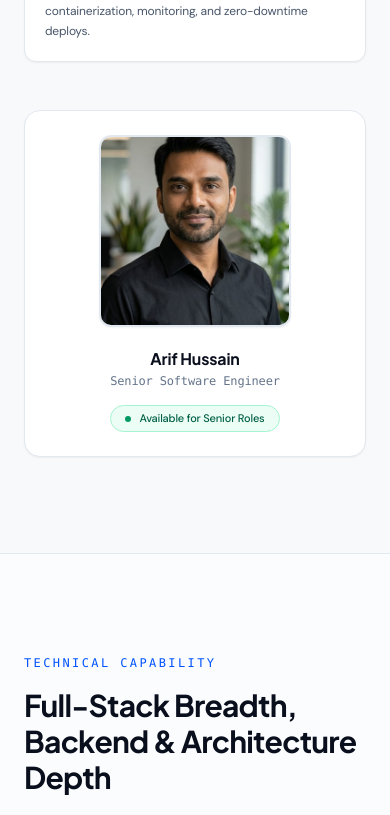
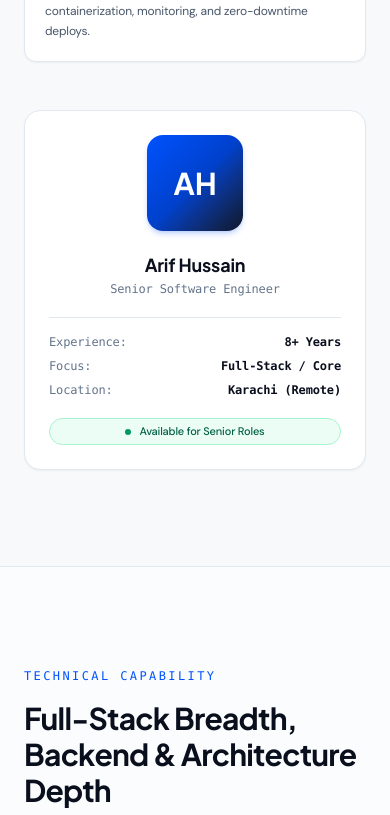
Before and after one commit to arifhussain88/portfolio, a Next.js app: page / in a window 390 px wide. Shown: the part 3760-4575 px from the top of the page. Built offline with nearby package versions, Linux system fonts and the light colour scheme; no server answers.

Commit message:
Remove project and profile image dependencies for clean typography cards

```diff
--- a/src/components/sections/About.tsx
+++ b/src/components/sections/About.tsx
@@ -1,11 +1,9 @@
 "use client";
 
-import Image from "next/image";
 import { motion } from "framer-motion";
-import { aboutContent } from "@/lib/constants";
+import { aboutContent, siteConfig } from "@/lib/constants";
 import { SectionHeading } from "@/components/ui/SectionHeading";
 import { staggerContainer, staggerItem } from "@/lib/motion";
-import { getAssetPath } from "@/lib/utils";
 
 export function About() {
   const pillarDetails = [
@@ -69,7 +67,7 @@ export function About() {
             </motion.div>
           </motion.div>
 
-          {/* Profile Card */}
+          {/* Identity & Highlights Card */}
           <motion.div
             className="flex flex-col items-center rounded-2xl border border-border bg-surface p-6 shadow-xs"
             initial={{ opacity: 0, scale: 0.95 }}
@@ -77,24 +75,33 @@ export function About() {
             viewport={{ once: true }}
             transition={{ duration: 0.6, ease: [0.22, 1, 0.36, 1] }}
           >
-            <div className="relative h-48 w-48 overflow-hidden rounded-xl border-2 border-border shadow-xs">
-              <Image
-                src={getAssetPath("/images/headshot.jpg")}
-                alt="Arif Hussain"
-                fill
-                className="object-cover"
-                sizes="192px"
-                priority
-              />
+            <div className="flex h-24 w-24 items-center justify-center rounded-2xl bg-gradient-to-br from-accent via-accent-dim to-slate-900 text-white font-display text-3xl font-bold shadow-md shadow-accent/20">
+              AH
             </div>
-            <div className="mt-5 text-center">
-              <h4 className="font-display text-base font-bold text-foreground">
-                Arif Hussain
+            <div className="mt-5 text-center w-full">
+              <h4 className="font-display text-lg font-bold text-foreground">
+                {siteConfig.name}
               </h4>
               <p className="font-mono text-xs text-muted-foreground mt-0.5">
-                Senior Software Engineer
+                {siteConfig.title}
               </p>
-              <div className="mt-4 flex items-center justify-center gap-2 rounded-full border border-emerald-200 bg-emerald-50 px-3 py-1 text-[11px] font-medium text-emerald-800">
+
+              <div className="mt-5 space-y-2 border-t border-border pt-4 text-left text-xs font-mono text-muted">
+                <div className="flex justify-between">
+                  <span className="text-muted-foreground">Experience:</span>
+                  <span className="font-semibold text-foreground">8+ Years</span>
+                </div>
+                <div className="flex justify-between">
+                  <span className="text-muted-foreground">Focus:</span>
+                  <span className="font-semibold text-foreground">Full-Stack / Core</span>
+                </div>
+                <div className="flex justify-between">
+                  <span className="text-muted-foreground">Location:</span>
+                  <span className="font-semibold text-foreground">Karachi (Remote)</span>
+                </div>
+              </div>
+
+              <div className="mt-5 flex items-center justify-center gap-2 rounded-full border border-emerald-200 bg-emerald-50 px-3 py-1 text-[11px] font-medium text-emerald-800">
                 <span className="h-1.5 w-1.5 rounded-full bg-emerald-600" />
                 Available for Senior Roles
               </div>
--- a/src/lib/constants.ts
+++ b/src/lib/constants.ts
@@ -112,15 +112,7 @@ export const projects: ProjectCaseStudy[] = [
     ],
     result:
       "Unified the full operational workflow under one platform. Independently owned staging environment setup and a CentOS → AlmaLinux migration, ensuring production parity and long-term stability.",
-    images: [
-      getAssetPath("/images/projects/projectcamp-0.jpg"),
-      getAssetPath("/images/projects/projectcamp-1.jpg"),
-      getAssetPath("/images/projects/projectcamp-2.jpg"),
-      getAssetPath("/images/projects/projectcamp-3.jpg"),
-      getAssetPath("/images/projects/projectcamp-4.jpg"),
-      getAssetPath("/images/projects/projectcamp-5.jpg"),
-      getAssetPath("/images/projects/projectcamp-6.jpg"),
-    ],
+    images: [],
   },
   {
     id: "zentracker",
@@ -143,7 +135,7 @@ export const projects: ProjectCaseStudy[] = [
     ],
     result:
       "Delivered a fully functional native-feeling app in a rapid development sprint, with secure per-user data isolation and real-time analytics visualization.",
-    images: [getAssetPath("/images/projects/zentracker.jpg")],
+    images: [],
   },
   {
     id: "news-app",
@@ -278,7 +270,7 @@ export const projects: ProjectCaseStudy[] = [
     solution: "Built a customized web platform for the practice.",
     technology: ["PHP", "MySQL", "HTML5/CSS3"],
     result: "Improved patient engagement and automated scheduling.",
-    images: [getAssetPath("/images/projects/PulmonaryPracticeAssociates.png")],
+    images: [],
   },
   {
     id: "studypage",
@@ -290,7 +282,7 @@ export const projects: ProjectCaseStudy[] = [
     solution: "Created a portal where students can take quizzes, communicate via live chat, audio record features, and interact with a timeline.",
     technology: ["PHP", "MySQL", "JavaScript"],
     result: "Enabled rich interaction and media sharing between students and teachers.",
-    images: [getAssetPath("/images/projects/StudyPagepng.png")],
+    images: [],
   },
   {
     id: "orcapacific",
```
Also changed, not shown: src/components/sections/Work.tsx (+46 -64 lines).
